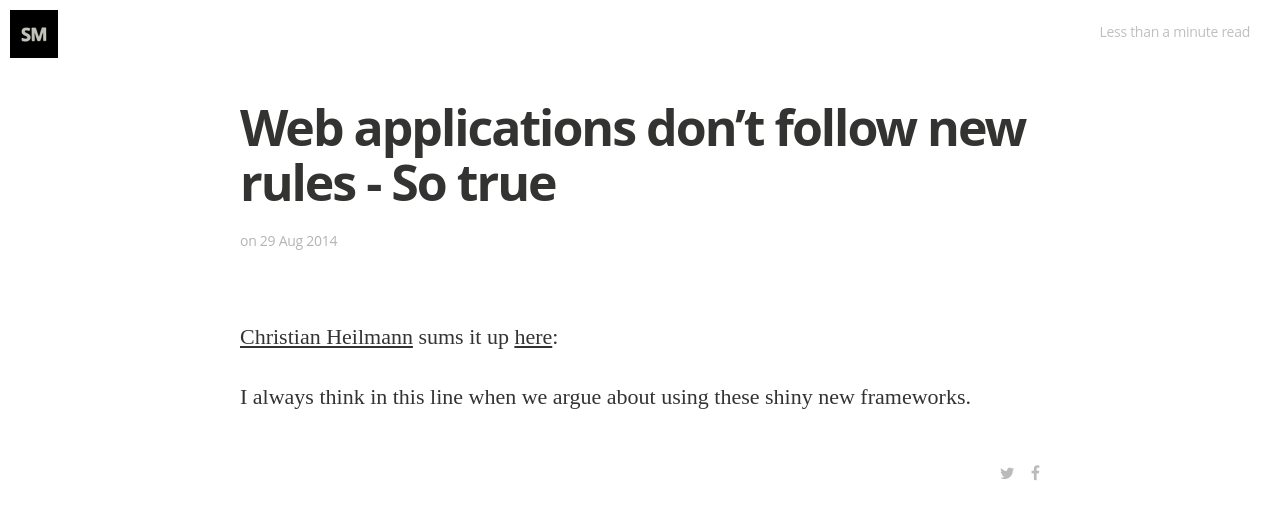
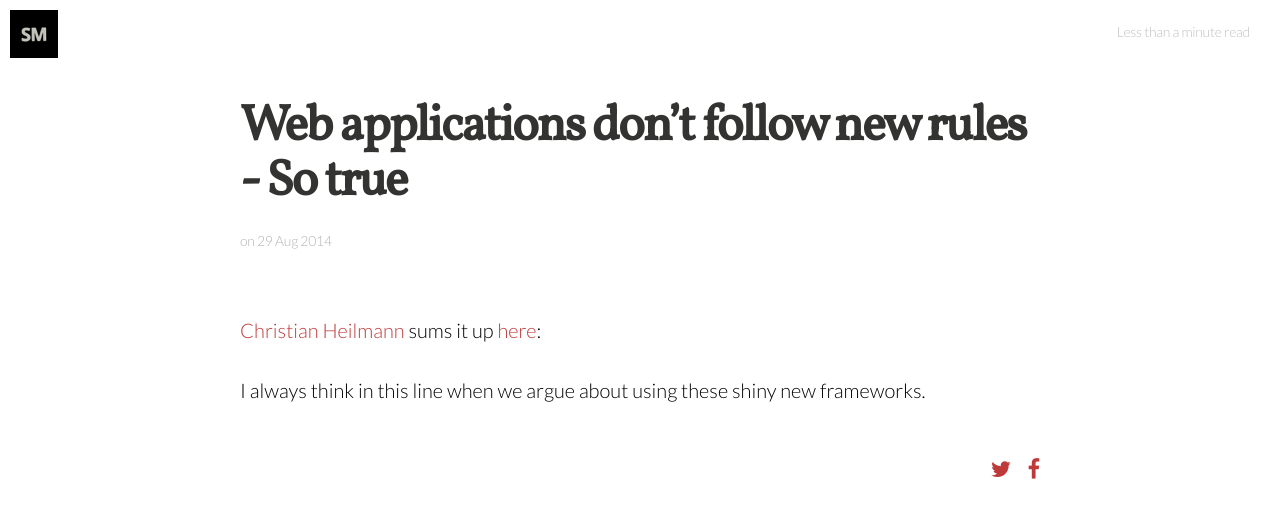
Before and after one commit to impactmass/impactmass.github.io, a Jekyll site: the page built from _posts/2015-02-13-christian-heilmann-on-js.md, in a window 1280 px wide. Shown: the top 519 px of the page. Built offline with Jekyll 4.4.1, drawn with Linux system fonts in a browser that asks for light colours; nearby versions of some CDN libraries; some web fonts are replaced; Markdown is read by kramdown in place of the engine named in the settings.

Commit message:
change font styles

```diff
--- a/_includes/head.html
+++ b/_includes/head.html
@@ -16,7 +16,7 @@
   <link rel="canonical" href="{{ page.url | replace:'index.html','' | prepend: site.baseurl | prepend: site.url }}" />
 
   <!--  <link rel="stylesheet" href="{{asset "js/styles/obsidian.css"}}"> -->
-  <link rel="stylesheet" href="http://brick.a.ssl.fastly.net/Linux+Libertine:400,400i,700,700i/Open+Sans:400,400i,700,700i">
+  <link href='http://fonts.googleapis.com/css?family=Lato:300|Vollkorn' rel='stylesheet' type='text/css'>
   <link href="//maxcdn.bootstrapcdn.com/font-awesome/4.2.0/css/font-awesome.min.css" rel="stylesheet">
 
   <link rel="stylesheet" type="text/css" media="screen" href="{{ "/css/main.css"  | prepend: site.baseurl  }}" />
--- a/css/main.sass
+++ b/css/main.sass
@@ -10,8 +10,8 @@
 
 $rs: 16px
 
-$font-serif: Linux Libertine
-$font-sans: Open Sans, MundoSans, "Helvetica Neue", Arial, Helvetica, sans-serif
+$font-serif: Vollkorn
+$font-sans: Lato, Arial, sans-serif
 
 
 @mixin respond-to($breakpoint)
@@ -31,6 +31,7 @@ body
   font-family: $font-sans
   margin: 0
   padding: 0
+  color: #000
   text-rendering: optimizeLegibility
   -webkit-font-smoothing: antialiased
   -moz-font-feature-settings: "liga=1, dlig=1"
@@ -38,6 +39,15 @@ body
   -webkit-font-feature-settings: "liga", "dlig"
   -o-font-feature-settings: "liga", "dlig"
   font-feature-settings: "liga", "dlig"
+
+h1,
+h2,
+h3,
+h4,
+h5,
+h6
+  font-family: 'Vollkorn', serif
+
 
 .logo-readium
   position: fixed
@@ -105,11 +115,11 @@ body
     font-size: 50px
     text-align: center
     font-weight: 700
-    letter-spacing: -2px
+    letter-spacing: 2px
     outline: 0
     line-height: 50px
     word-break: break-word
-    color: #333
+    color: #000
   .blog-description
     margin: 0 0 20px
     padding: 0 $rs*2
@@ -117,7 +127,7 @@ body
     line-height: 1.5
     color: #666
     text-align: center
-    font-weight: 400
+    font-weight: 300
   .custom-links
     margin: 0 0 50px
     text-align: center
@@ -126,7 +136,7 @@ body
       text-decoration: none
       color: #999
       &:hover
-        color: #333
+        color: #000
 
 .content
   width: 100%
@@ -141,7 +151,7 @@ body
     &:last-child
       border-bottom: 0px
     .post-title
-      letter-spacing: -0.02em
+      letter-spacing: 0.02em
       font-weight: 700
       font-style: normal
       display: block
@@ -168,7 +178,8 @@ body
         color: #b3b3b1
         text-decoration: none
         &:hover
-          text-decoration: underline
+          text-decoration: none
+          color: #BE3A3A
 .container.featured
   padding-bottom: 40px
 
@@ -197,7 +208,7 @@ body
     color: #999
     text-decoration: none
     &:hover
-      color: #333
+      color: #000
 
 .post-reading
   position: absolute
@@ -209,7 +220,7 @@ body
   color: rgba(0,0,0,0.25)
   font-size: 14px
   letter-spacing: -0.02em
-  font-weight: 400
+  font-weight: 300
   font-style: normal
   font-family: $font-sans
   z-index: 999
@@ -230,7 +241,7 @@ body
     color: #666
     text-decoration: none
     &:hover
-      color: #333
+      color: #000
 .post
   .article-image
     position: absolute
@@ -286,7 +297,7 @@ body
     .post-meta-text
       color: rgba(255,255,255,0.75)
       letter-spacing: -0.02em
-      font-weight: 400
+      font-weight: 300
       font-style: normal
       text-shadow: 0px 1px 4px rgba(0,0,0,0.25), 0px 0px 1px rgba(0,0,0,0.5)
       font-size: 14px
@@ -305,7 +316,8 @@ body
       &:hover
         color: #fff
     .topofpage
-      text-decoration: underline
+      text-decoration: none
+      color: #BE3A3A
   .noarticleimage
     .post-meta
       font-family: $font-sans
@@ -334,7 +346,7 @@ body
     .post-meta-text
       color: #b3b3b1
       letter-spacing: -0.02em
-      font-weight: 400
+      font-weight: 300
       font-style: normal
       font-size: 14px
       overflow: hidden
@@ -343,8 +355,8 @@ body
       text-overflow: ellipsis
   .post-content
     width: 100%
-    font-family: $font-serif
-    color: #333
+    font-family: $font-sans
+    color: #000
     h1, h2, h3
       font-family: $font-sans
     h3, h4, h5, h6
@@ -365,19 +377,20 @@ body
       padding-top: 31px
       margin-bottom: 4px
     p
-      font-weight: 400
+      font-weight: 300
       font-style: normal
-      font-size: 22px
+      font-size: 20px
       line-height: 30px
       margin: 0
       padding-bottom: 30px
-      color: #333
+      color: #000
       -webkit-hyphens: auto
       -moz-hyphens: auto
       hyphens: auto
     a
-      color: #333
-      text-decoration: underline
+      color: #000
+      text-decoration: none
+      color: #BE3A3A
     img
       max-width: 100%
       margin: 0 auto
@@ -385,7 +398,7 @@ body
       margin: 0
       padding: 0 0 30px
     figcaption
-      font-weight: 400
+      font-weight: 300
       font-style: italic
       font-size: 16px
       line-height: 1.3
@@ -408,7 +421,7 @@ body
       padding-left: 20px
       p
         letter-spacing: 0.01rem
-        font-weight: 400
+        font-weight: 300
         font-style: italic
         mborder-left: 3px solid #57ad68
         mpadding-left: 20px
@@ -419,9 +432,9 @@ body
       margin: 0
     li
       padding: 0
-      font-weight: 400
+      font-weight: 300
       font-style: normal
-      font-size: 23px
+      font-size: 20px
       line-height: 30px
       margin-left: 30px
       margin-bottom: 12px
@@ -454,8 +467,9 @@ body
         color: #000
         text-decoration: none
         &:hover
-          color: #333
-          text-decoration: underline
+          color: #000
+          text-decoration: none
+          color: #BE3A3A
       .author-image
         display: block
         width: 80px
@@ -474,7 +488,7 @@ body
       p
         font-size: 14px
         line-height: 1.3
-        font-weight: 400
+        font-weight: 300
         padding: 0
         margin: 0
         padding-left: 100px
@@ -491,32 +505,32 @@ body
       .site-footer
         margin: 0
         padding: 0
-        color: #333
+        color: #000
         text-align: left
         font-size: 14px
         line-height: 1.3
         color: #999
         a
-          color: #333
+          color: #000
           text-decoration: none
           &:hover
-            text-decoration: underline
+            color: #7B0F0F
         .poweredby
           display: block
           padding-bottom: 18px
           font-weight: 700
-          color: #333
+          color: #000
 .share
   text-align: right
+  font-size: 22px
   padding: 20px 0 0
   a
     text-decoration: none
-    color: #bbb
     padding-left: 12px
     .hidden
       display: none
     &:hover
-      color: #333
+      color: red
 
 .bottom-closer
   width: 100%
@@ -559,7 +573,7 @@ body
       line-height: 1.5
       color: #fff
       text-align: center
-      font-weight: 400
+      font-weight: 300
       text-shadow: 0px 1px 16px rgba(0,0,0,0.5), 0px 0px 1px rgba(0,0,0,0.5)
     .custom-links
       margin: 0 0 50px
@@ -568,7 +582,7 @@ body
       text-align: center
       letter-spacing: -0.02em
       font-size: 15px
-      font-weight: 400
+      font-weight: 300
       font-style: normal
       text-decoration: none
       cursor: pointer
@@ -603,3 +617,7 @@ pre
     border: 0
     padding-right: 0
     padding-left: 0
+
+.fa
+  text-decoration: none
+  color: #BE3A3A
```
